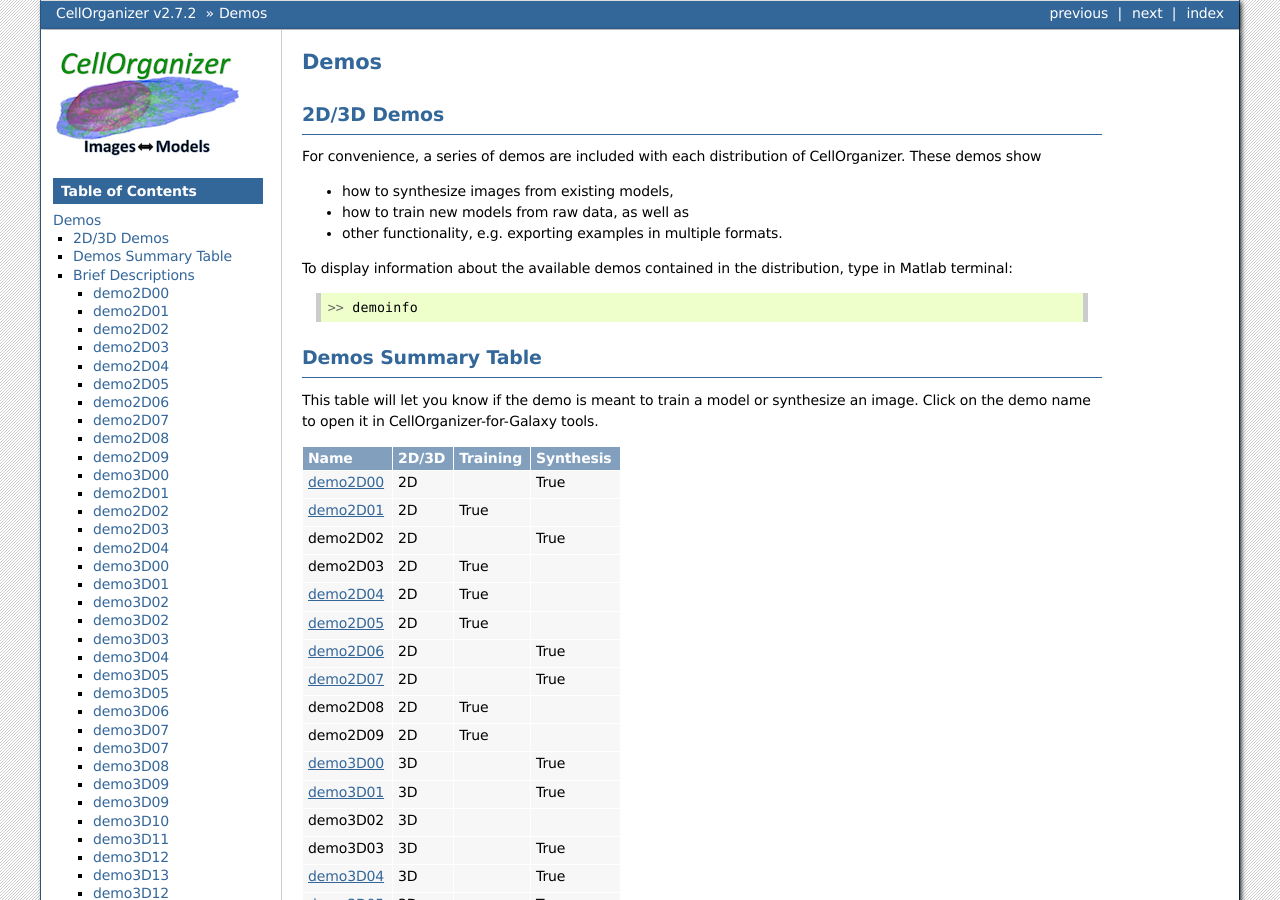
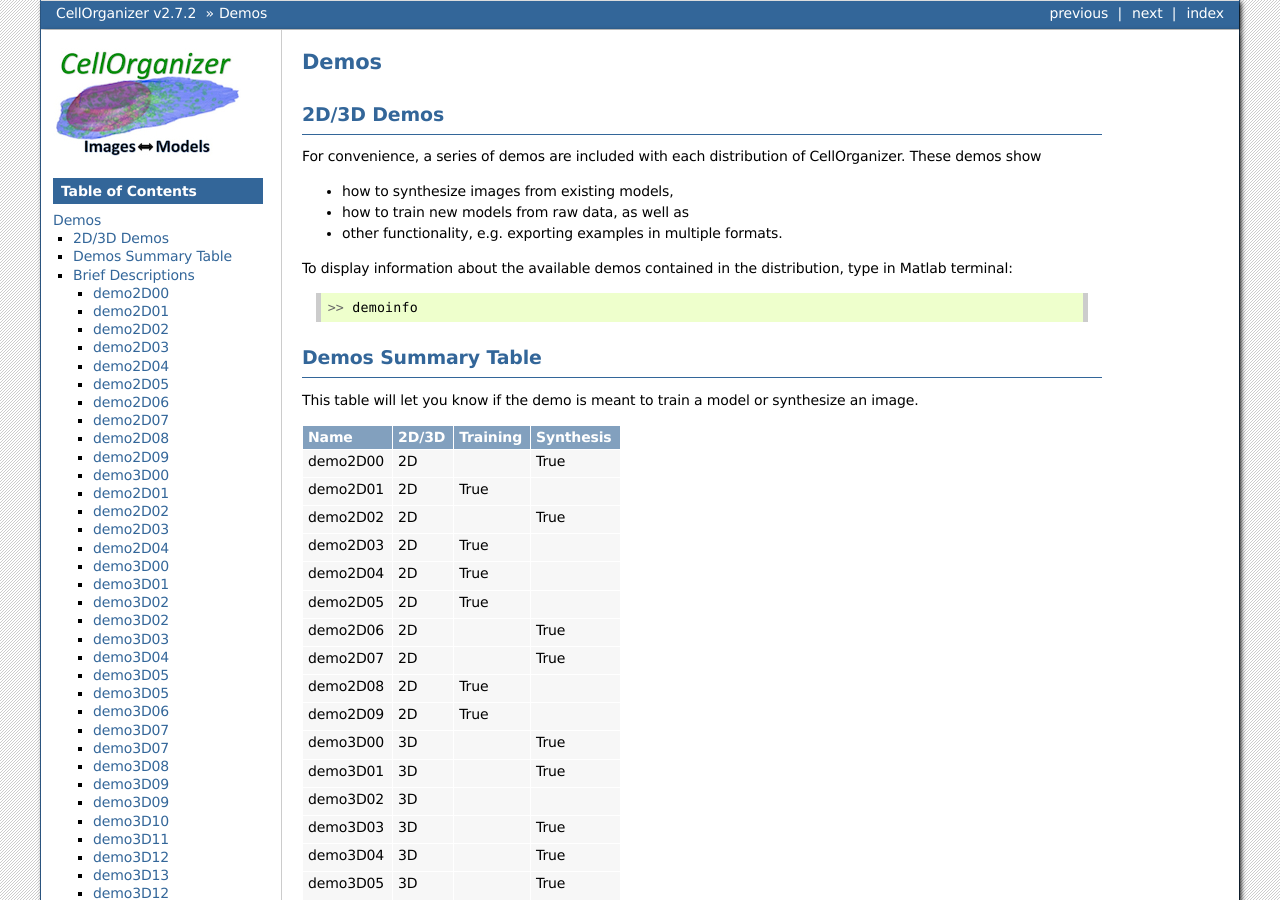
Before and after one commit to murphygroup/cellorganizer-documentation_old, a Sphinx documentation site: the page built from source/chapters/demos.rst, in a window 1280 px wide and 900 px high. Built offline with Sphinx 7.4.7, drawn with Linux system fonts in a browser that asks for light colours.

Commit message:
Move demo history links from demo table to CellOrganizer for Galaxy index

```diff
--- a/source/chapters/demos.rst
+++ b/source/chapters/demos.rst
@@ -18,42 +18,41 @@
 Demos Summary Table
 *******************
 This table will let you know if the demo is meant to train a model or synthesize an image.
-Click on the demo name to open it in CellOrganizer-for-Galaxy tools.
 
 +-----------+---------+------------+-------------+
 | Name      | 2D/3D   | Training   | Synthesis   |
 +===========+=========+============+=============+
-| demo2D00_ | 2D      |            | True        |
+| demo2D00  | 2D      |            | True        |
 +-----------+---------+------------+-------------+
-| demo2D01_ | 2D      | True       |             |
+| demo2D01  | 2D      | True       |             |
 +-----------+---------+------------+-------------+
 | demo2D02  | 2D      |            | True        |
 +-----------+---------+------------+-------------+
 | demo2D03  | 2D      | True       |             |
 +-----------+---------+------------+-------------+
-| demo2D04_ | 2D      | True       |             |
+| demo2D04  | 2D      | True       |             |
 +-----------+---------+------------+-------------+
-| demo2D05_ | 2D      | True       |             |
+| demo2D05  | 2D      | True       |             |
 +-----------+---------+------------+-------------+
-| demo2D06_ | 2D      |            | True        |
+| demo2D06  | 2D      |            | True        |
 +-----------+---------+------------+-------------+
-| demo2D07_ | 2D      |            | True        |
+| demo2D07  | 2D      |            | True        |
 +-----------+---------+------------+-------------+
 | demo2D08  | 2D      | True       |             |
 +-----------+---------+------------+-------------+
 | demo2D09  | 2D      | True       |             |
 +-----------+---------+------------+-------------+
-| demo3D00_ | 3D      |            | True        |
+| demo3D00  | 3D      |            | True        |
 +-----------+---------+------------+-------------+
-| demo3D01_ | 3D      |            | True        |
+| demo3D01  | 3D      |            | True        |
 +-----------+---------+------------+-------------+
 | demo3D02  | 3D      |            |             |
 +-----------+---------+------------+-------------+
 | demo3D03  | 3D      |            | True        |
 +-----------+---------+------------+-------------+
-| demo3D04_ | 3D      |            | True        |
+| demo3D04  | 3D      |            | True        |
 +-----------+---------+------------+-------------+
-| demo3D05_ | 3D      |            | True        |
+| demo3D05  | 3D      |            | True        |
 +-----------+---------+------------+-------------+
 | demo3D06  | 3D      |            | True        |
 +-----------+---------+------------+-------------+
@@ -65,9 +64,9 @@
 +-----------+---------+------------+-------------+
 | demo3D10  | 3D      |            | True        |
 +-----------+---------+------------+-------------+
-| demo3D11_ | 3D      | True       |             |
+| demo3D11  | 3D      | True       |             |
 +-----------+---------+------------+-------------+
-| demo3D12_ | 3D      | True       |             |
+| demo3D12  | 3D      | True       |             |
 +-----------+---------+------------+-------------+
 | demo3D13  | 3D      |            |             |
 +-----------+---------+------------+-------------+
```
Also changed, not shown: other parts of source/chapters/demos.rst (+0 -15 lines), source/chapters/galaxy/index.rst (+49 -0 lines).
